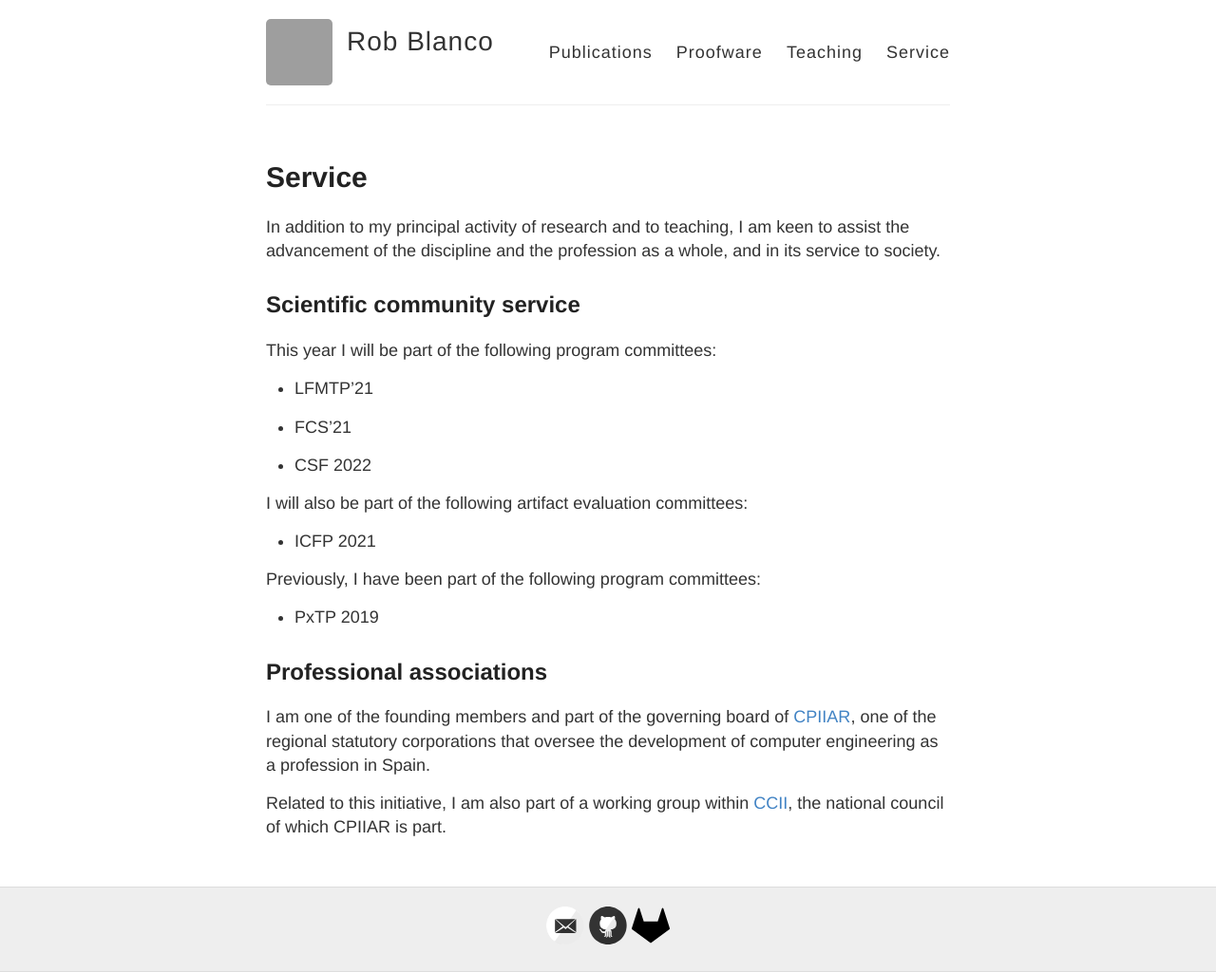
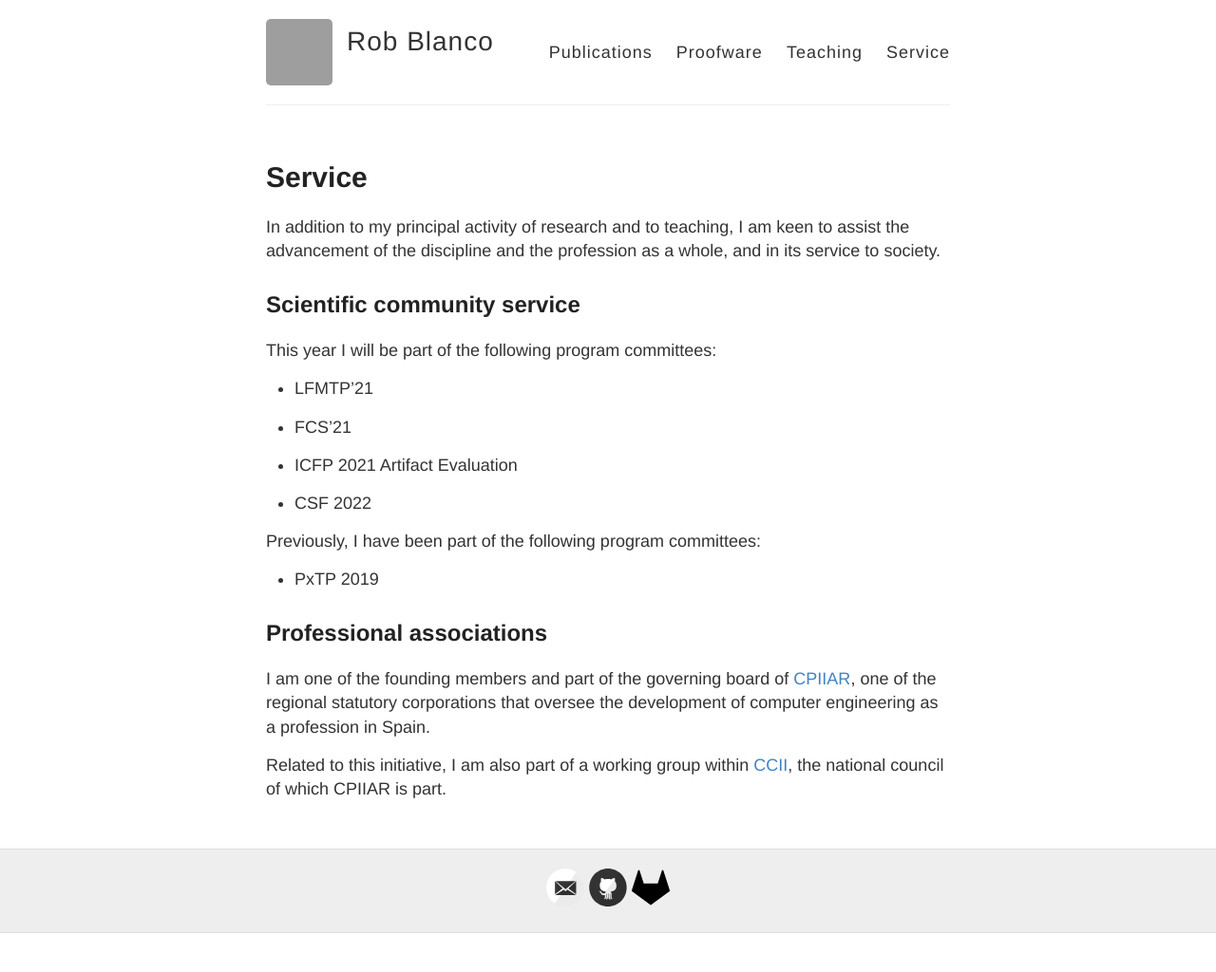
Before and after one commit to robblanco/robblanco.github.io, a Jekyll site: the page built from service.md, in a window 1280 px wide. Shown: the whole page at 95% size. Built offline with Jekyll 4.4.1, drawn with Linux system fonts in a browser that asks for light colours; after the commit the page ends 983 px from its top, so only the background shows below that; grey boxes are pictures that could not be loaded.

Commit message:
Unify PCs

```diff
--- a/service.md
+++ b/service.md
@@ -16,11 +16,9 @@ This year I will be part of the following program committees:
 
 * FCS'21
 
+* ICFP 2021 Artifact Evaluation
+
 * CSF 2022
-
-I will also be part of the following artifact evaluation committees:
-
-* ICFP 2021
 
 Previously, I have been part of the following program committees:
 
```
